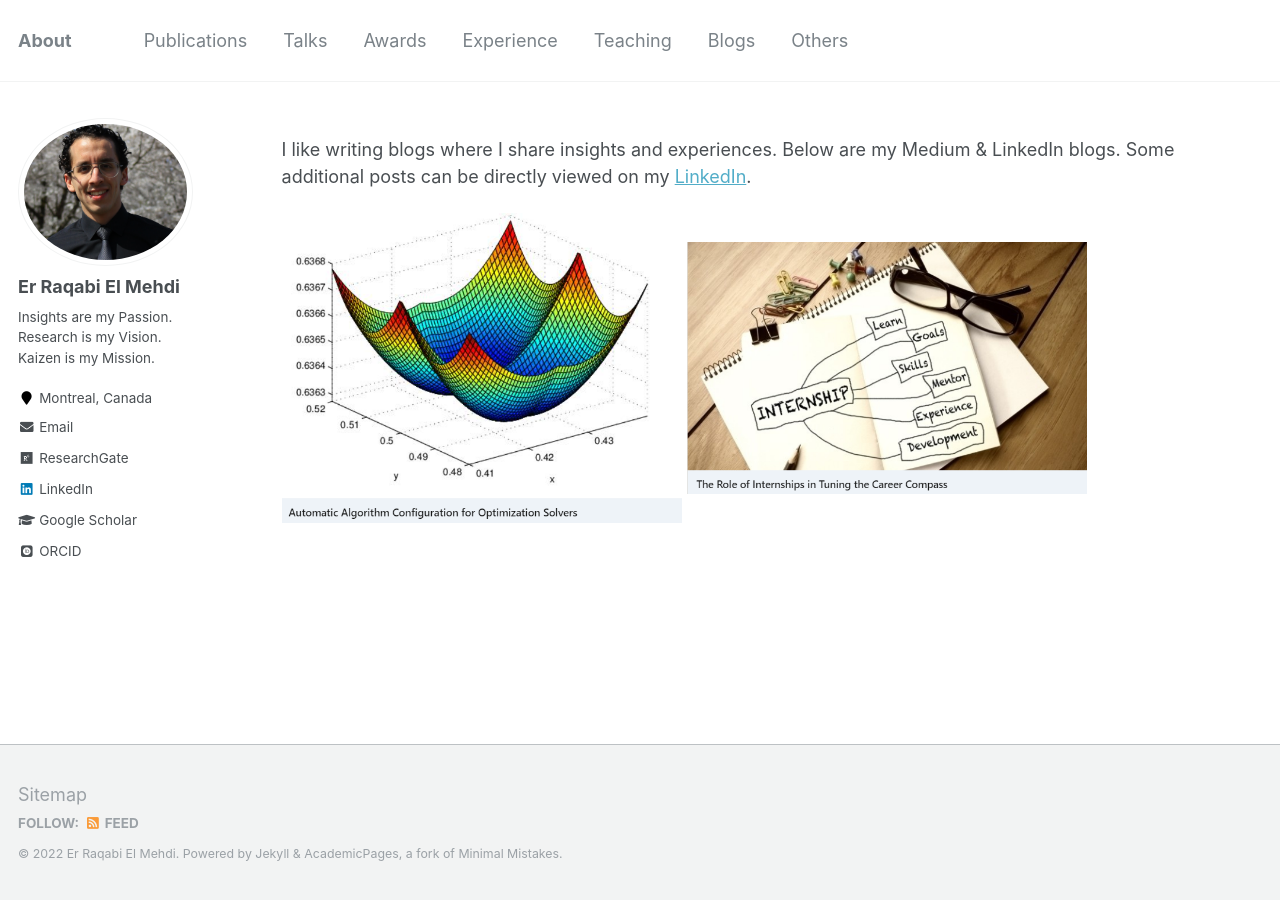
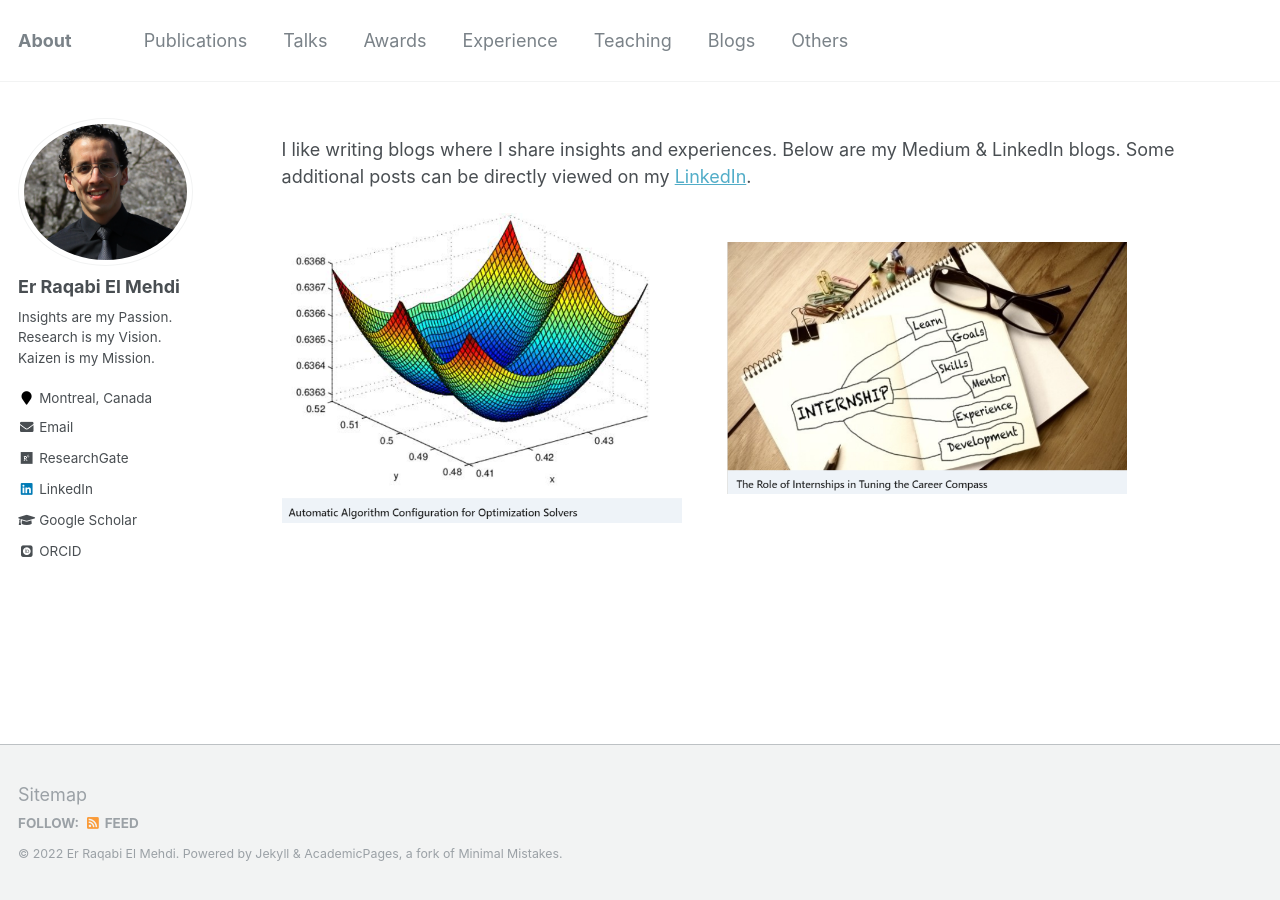
Before and after one commit to RqbMedi/rqbmedi.github.io, a Jekyll site: the page built from _pages/portfolio.md, in a window 1280 px wide. Built offline with Jekyll 4.4.1, drawn with Linux system fonts in a browser that asks for light colours; some web fonts are replaced.

Commit message:
Update portfolio.md

```diff
--- a/_pages/portfolio.md
+++ b/_pages/portfolio.md
@@ -7,4 +7,4 @@ author_profile: true
 
 I like writing blogs where I share insights and experiences. Below are my Medium & LinkedIn blogs. Some additional posts can be directly viewed on my [LinkedIn](https://www.linkedin.com/in/rqbmedi).
 
-[<img src="http://rqbmedi.github.io/images/Medium_Article_14.png" width="400" height="400" />](https://erraqabielmehdi.medium.com/automatic-algorithm-configuration-for-optimization-solvers-66ac3861a233) [<img src="http://rqbmedi.github.io/images/LinkedIn_Article_18.png" width="400" height="400" />](https://www.linkedin.com/pulse/role-internships-tuning-career-compass-er-raqabi-el-mehdi-%E3%83%A9%E3%82%AB%E3%83%93-%E3%83%A1%E3%83%87%E3%82%A3/)
+[<img src="http://rqbmedi.github.io/images/Medium_Article_14.png" width="400" height="400" />](https://erraqabielmehdi.medium.com/automatic-algorithm-configuration-for-optimization-solvers-66ac3861a233) &nbsp; &nbsp; &nbsp; &nbsp; [<img src="http://rqbmedi.github.io/images/LinkedIn_Article_18.png" width="400" height="400" />](https://www.linkedin.com/pulse/role-internships-tuning-career-compass-er-raqabi-el-mehdi-%E3%83%A9%E3%82%AB%E3%83%93-%E3%83%A1%E3%83%87%E3%82%A3/)
```
